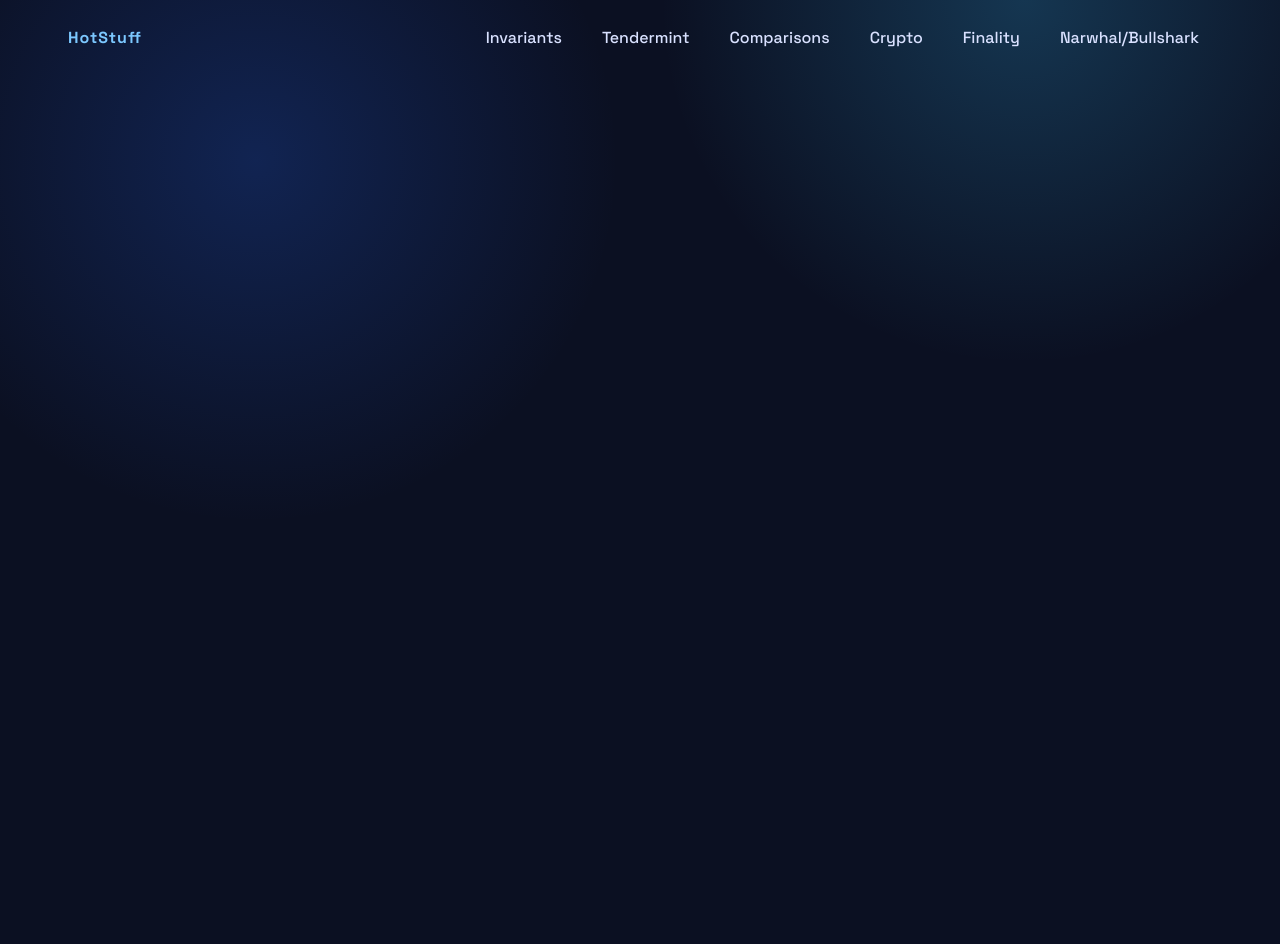
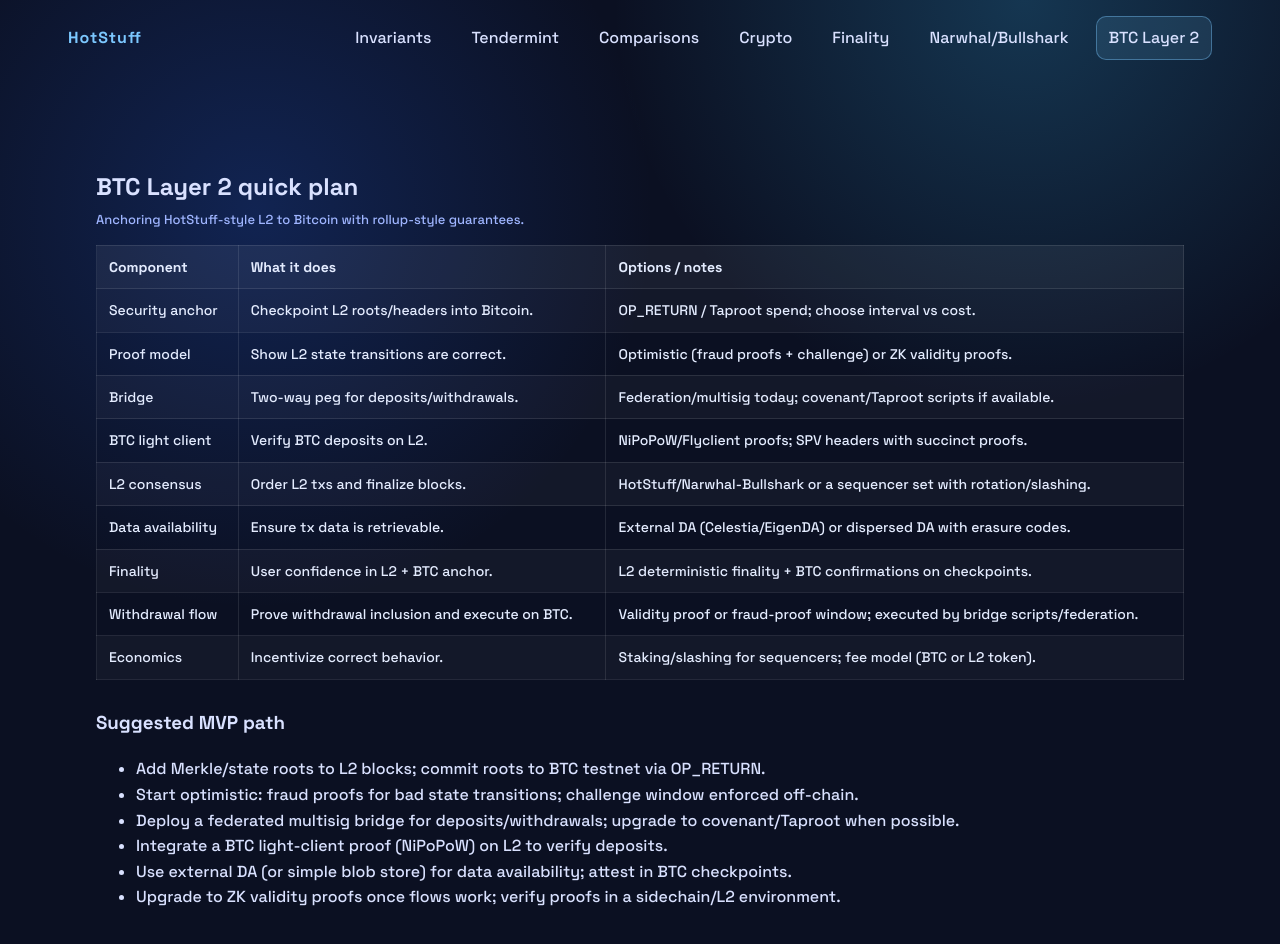
Before and after one commit to Nepalichhoro/big-hustler-crypto-hub, a React (Vite) app in the folder hotst/ui/: page /btc-layer in a window 1280 px wide. Shown: the top 944 px of the page. Before the commit the page ends 800 px from the top, so only its background shows below. Built offline with nearby package versions, Linux system fonts and the light colour scheme.

Commit message:
Adds btc layer 2 note.

```diff
--- a/hotst/ui/src/App.tsx
+++ b/hotst/ui/src/App.tsx
@@ -9,6 +9,7 @@ import { TendermintSimPage } from './components/tendermint/TendermintSimPage'
 import { FinalityPage } from './components/FinalityPage'
 import { CryptoPage } from './components/crypto/CryptoPage'
 import { NarwhalPage } from './components/NarwhalPage'
+import { BtcLayerPage } from './components/BtcLayerPage'
 import { RoundModal } from './components/hotstuff/RoundModal'
 import { Toaster } from './components/Toaster'
 import { leaderForRound, nodeCycle } from './constants'
@@ -314,6 +315,9 @@ function App() {
           <NavLink to="/narwhal" className={({ isActive }) => (isActive ? 'active' : '')}>
             Narwhal/Bullshark
           </NavLink>
+          <NavLink to="/btc-layer" className={({ isActive }) => (isActive ? 'active' : '')}>
+            BTC Layer 2
+          </NavLink>
         </div>
       </nav>
 
@@ -358,6 +362,7 @@ function App() {
           <Route path="/crypto" element={<CryptoPage />} />
           <Route path="/finality" element={<FinalityPage />} />
           <Route path="/narwhal" element={<NarwhalPage />} />
+          <Route path="/btc-layer" element={<BtcLayerPage />} />
         </Routes>
       </main>
 
--- /dev/null
+++ b/hotst/ui/src/components/BtcLayerPage.tsx
@@ -0,0 +1,79 @@
+export function BtcLayerPage() {
+  return (
+    <div className="page">
+      <div className="section-heading">
+        <h2>BTC Layer 2 quick plan</h2>
+        <p className="sub">Anchoring HotStuff-style L2 to Bitcoin with rollup-style guarantees.</p>
+      </div>
+
+      <table className="info-table">
+        <thead>
+          <tr>
+            <th>Component</th>
+            <th>What it does</th>
+            <th>Options / notes</th>
+          </tr>
+        </thead>
+        <tbody>
+          <tr>
+            <td>Security anchor</td>
+            <td>Checkpoint L2 roots/headers into Bitcoin.</td>
+            <td>OP_RETURN / Taproot spend; choose interval vs cost.</td>
+          </tr>
+          <tr>
+            <td>Proof model</td>
+            <td>Show L2 state transitions are correct.</td>
+            <td>Optimistic (fraud proofs + challenge) or ZK validity proofs.</td>
+          </tr>
+          <tr>
+            <td>Bridge</td>
+            <td>Two-way peg for deposits/withdrawals.</td>
+            <td>Federation/multisig today; covenant/Taproot scripts if available.</td>
+          </tr>
+          <tr>
+            <td>BTC light client</td>
+            <td>Verify BTC deposits on L2.</td>
+            <td>NiPoPoW/Flyclient proofs; SPV headers with succinct proofs.</td>
+          </tr>
+          <tr>
+            <td>L2 consensus</td>
+            <td>Order L2 txs and finalize blocks.</td>
+            <td>HotStuff/Narwhal-Bullshark or a sequencer set with rotation/slashing.</td>
+          </tr>
+          <tr>
+            <td>Data availability</td>
+            <td>Ensure tx data is retrievable.</td>
+            <td>External DA (Celestia/EigenDA) or dispersed DA with erasure codes.</td>
+          </tr>
+          <tr>
+            <td>Finality</td>
+            <td>User confidence in L2 + BTC anchor.</td>
+            <td>L2 deterministic finality + BTC confirmations on checkpoints.</td>
+          </tr>
+          <tr>
+            <td>Withdrawal flow</td>
+            <td>Prove withdrawal inclusion and execute on BTC.</td>
+            <td>Validity proof or fraud-proof window; executed by bridge scripts/federation.</td>
+          </tr>
+          <tr>
+            <td>Economics</td>
+            <td>Incentivize correct behavior.</td>
+            <td>Staking/slashing for sequencers; fee model (BTC or L2 token).</td>
+          </tr>
+        </tbody>
+      </table>
+
+      <div className="section-heading">
+        <h3>Suggested MVP path</h3>
+      </div>
+      <ul>
+        <li>Add Merkle/state roots to L2 blocks; commit roots to BTC testnet via OP_RETURN.</li>
+        <li>Start optimistic: fraud proofs for bad state transitions; challenge window enforced off-chain.</li>
+        <li>Deploy a federated multisig bridge for deposits/withdrawals; upgrade to covenant/Taproot when possible.</li>
+        <li>Integrate a BTC light-client proof (NiPoPoW) on L2 to verify deposits.</li>
+        <li>Use external DA (or simple blob store) for data availability; attest in BTC checkpoints.</li>
+        <li>Upgrade to ZK validity proofs once flows work; verify proofs in a sidechain/L2 environment.</li>
+      </ul>
+    </div>
+  )
+}
```
